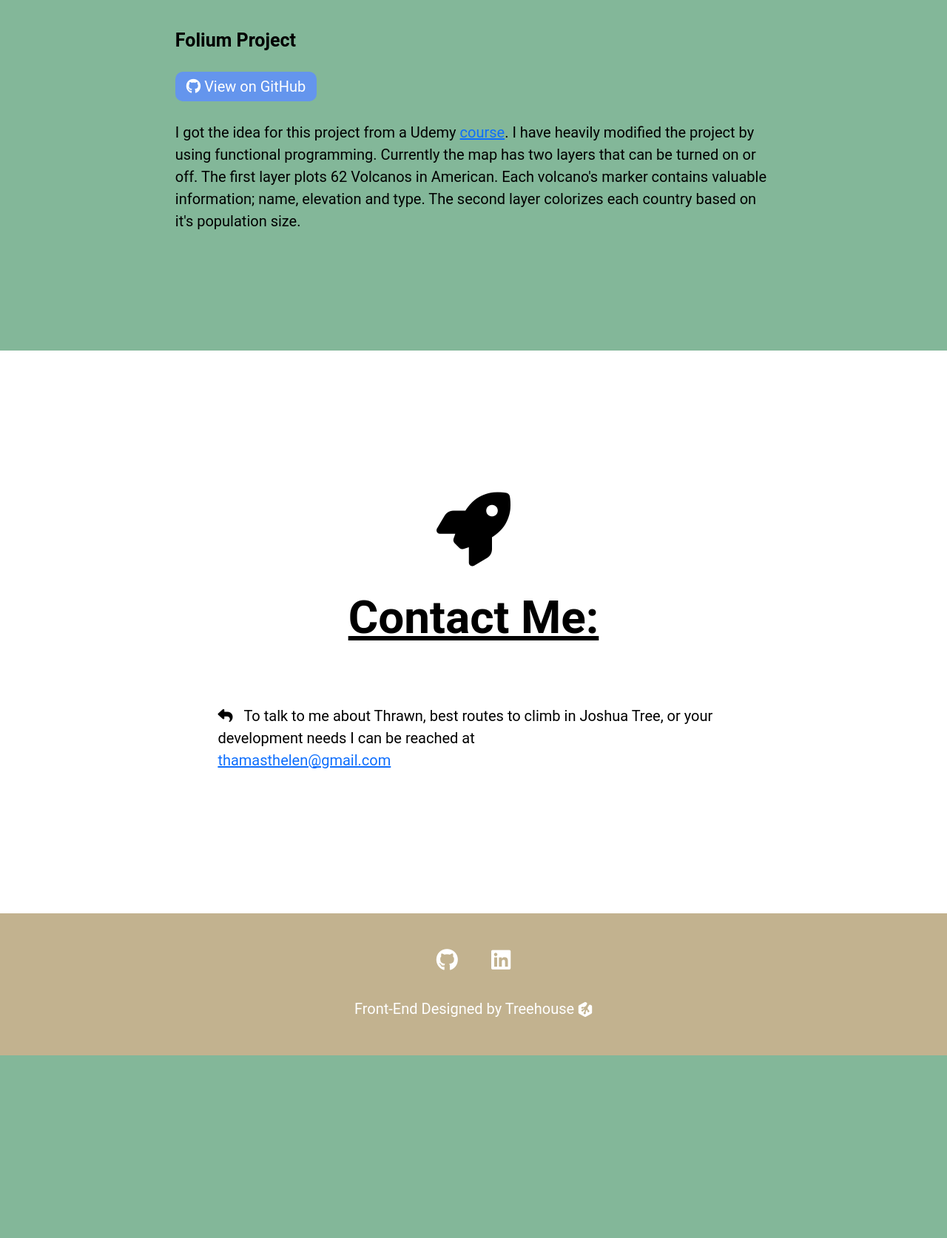
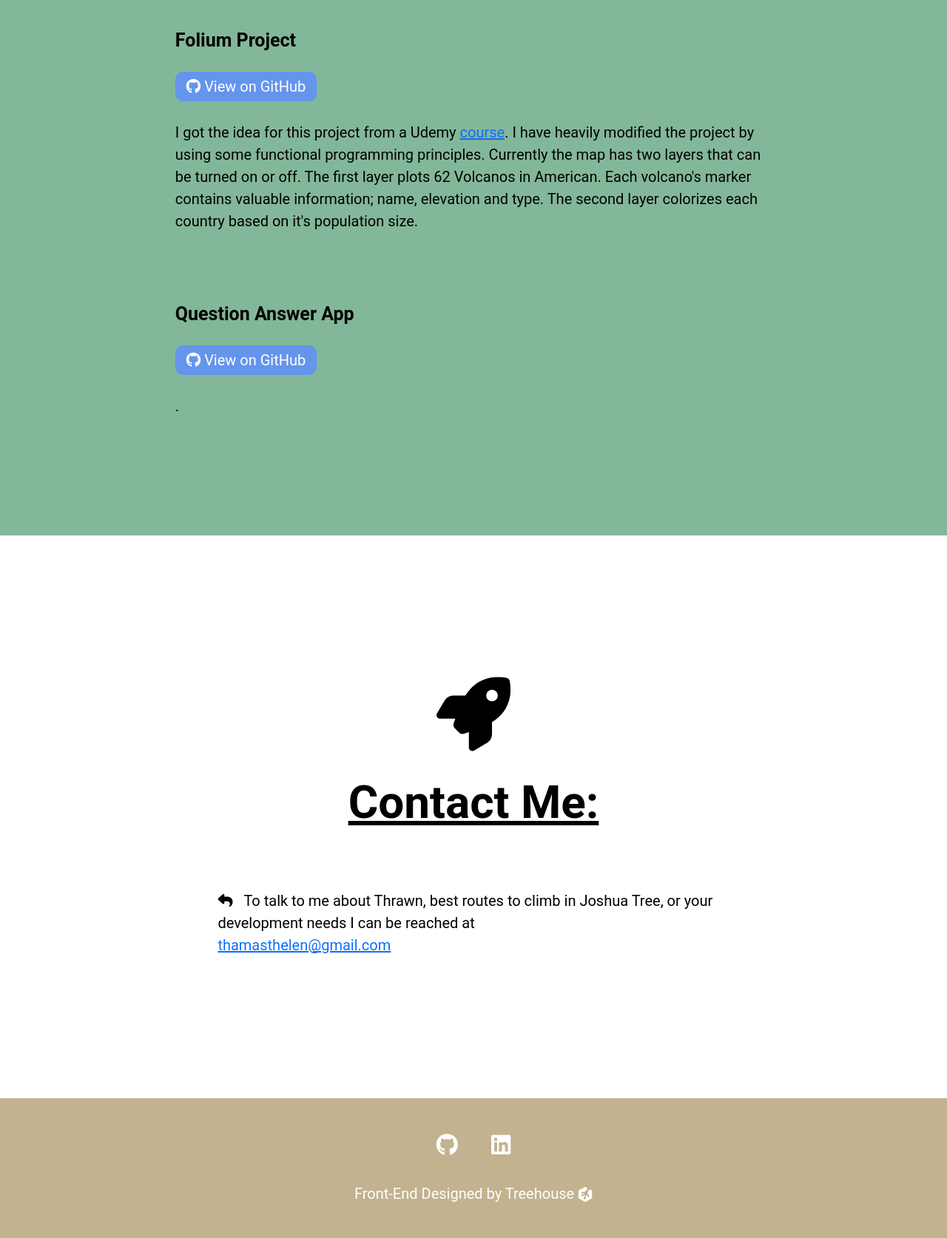
Before and after one commit to thamasmorethelen/website, a Flask app: page / in a window 1280 px wide. Shown: the part 4826-6500 px from the top of the page at 74% size. Before the commit the page ends 6253 px from the top, so only its background shows below. Run offline with Flask 2, Linux system fonts and the light colour scheme; some libraries are stand-ins or nearby versions.

Commit message:
Update index.html

```diff
--- a/templates/index.html
+++ b/templates/index.html
@@ -89,7 +89,15 @@
                         <i class="fab fa-github"></i>
                         View on GitHub
                     </a>
-                    <p>I got the idea for this project from a Udemy <a href="https://www.udemy.com/course/the-python-mega-course/", target="_blank">course</a>. I have heavily modified the project by using functional programming. Currently the map has two layers that can be turned on or off. The first layer plots 62 Volcanos in American. Each volcano's marker contains valuable information; name, elevation and type. The second layer colorizes each country based on it's population size.</p>
+                    <p>I got the idea for this project from a Udemy <a href="https://www.udemy.com/course/the-python-mega-course/", target="_blank">course</a>. I have heavily modified the project by using some functional programming principles. Currently the map has two layers that can be turned on or off. The first layer plots 62 Volcanos in American. Each volcano's marker contains valuable information; name, elevation and type. The second layer colorizes each country based on it's population size.</p>
+                </div>
+                <div id="project7"class="a-project">
+                    <h3>Question Answer App</h3>
+                    <a href="#" target="_blank" class="github-btn">
+                        <i class="fab fa-github"></i>
+                        View on GitHub
+                    </a>
+                    <p>. </p>
                 </div>
             </div>
         </section>
```
